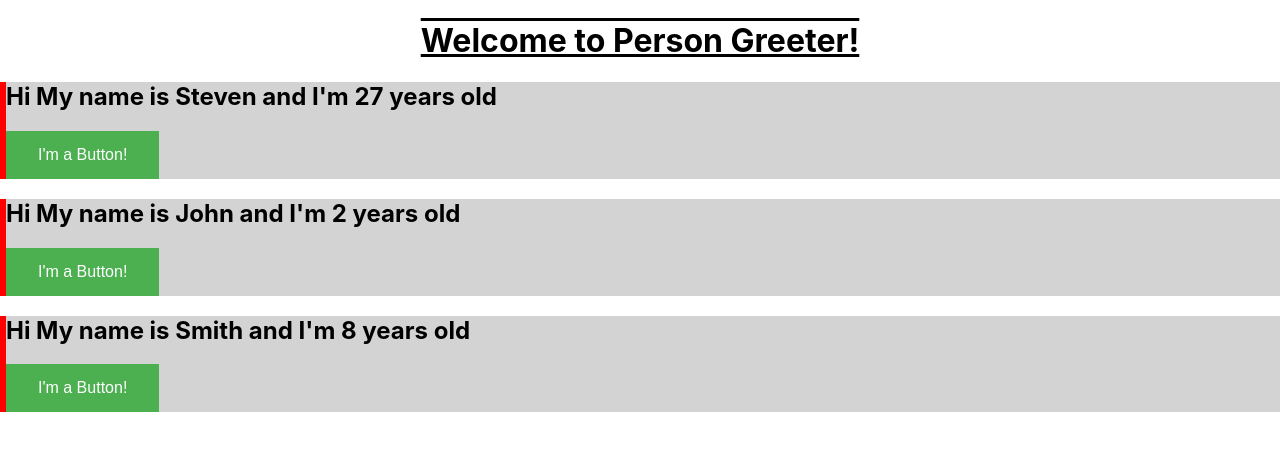
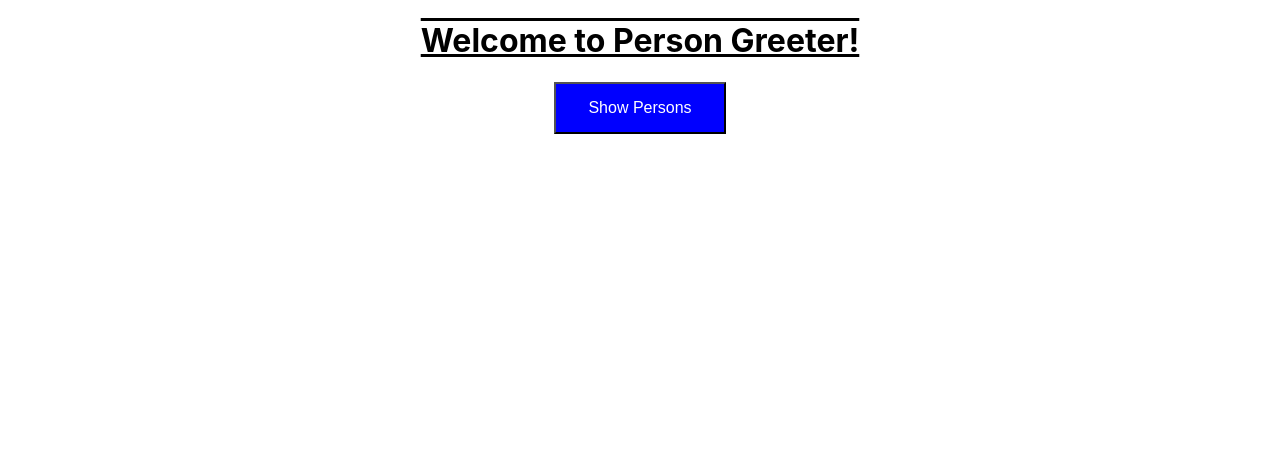
Before and after one commit to Stevenpaulino1/react_propTypes, a React (Create React App) app: page / in a window 1280 px wide. Shown: the top 450 px of the page. Built offline with nearby package versions, Linux system fonts and the light colour scheme.

Commit message:
Blog ready

```diff
--- a/src/App.css
+++ b/src/App.css
@@ -18,3 +18,12 @@
   text-align: center;
   text-decoration: underline overline;
 }
+
+.showButton {
+  background-color: blue;
+  color: white;
+  padding: 15px 32px;
+  text-align: center;
+  display: inline-block;
+  font-size: 16px;
+}
--- a/src/App.js
+++ b/src/App.js
@@ -28,9 +28,11 @@ class App extends Component {
   render() {
     console.log(this.state.clicked);
     return (
-      <div>
-        <h1 className="app_heading">Welcome to Person Greeter!</h1>
-        {this.mapThroughPersonsArray()}
+      <div className="app_heading">
+        <h1 >Welcome to Person Greeter!</h1>
+        <button className="showButton" onClick={this.clickHandler}>Show Persons</button>
+        {this.state.clicked && this.mapThroughPersonsArray()}
+
       </div>
     );
   }
```
